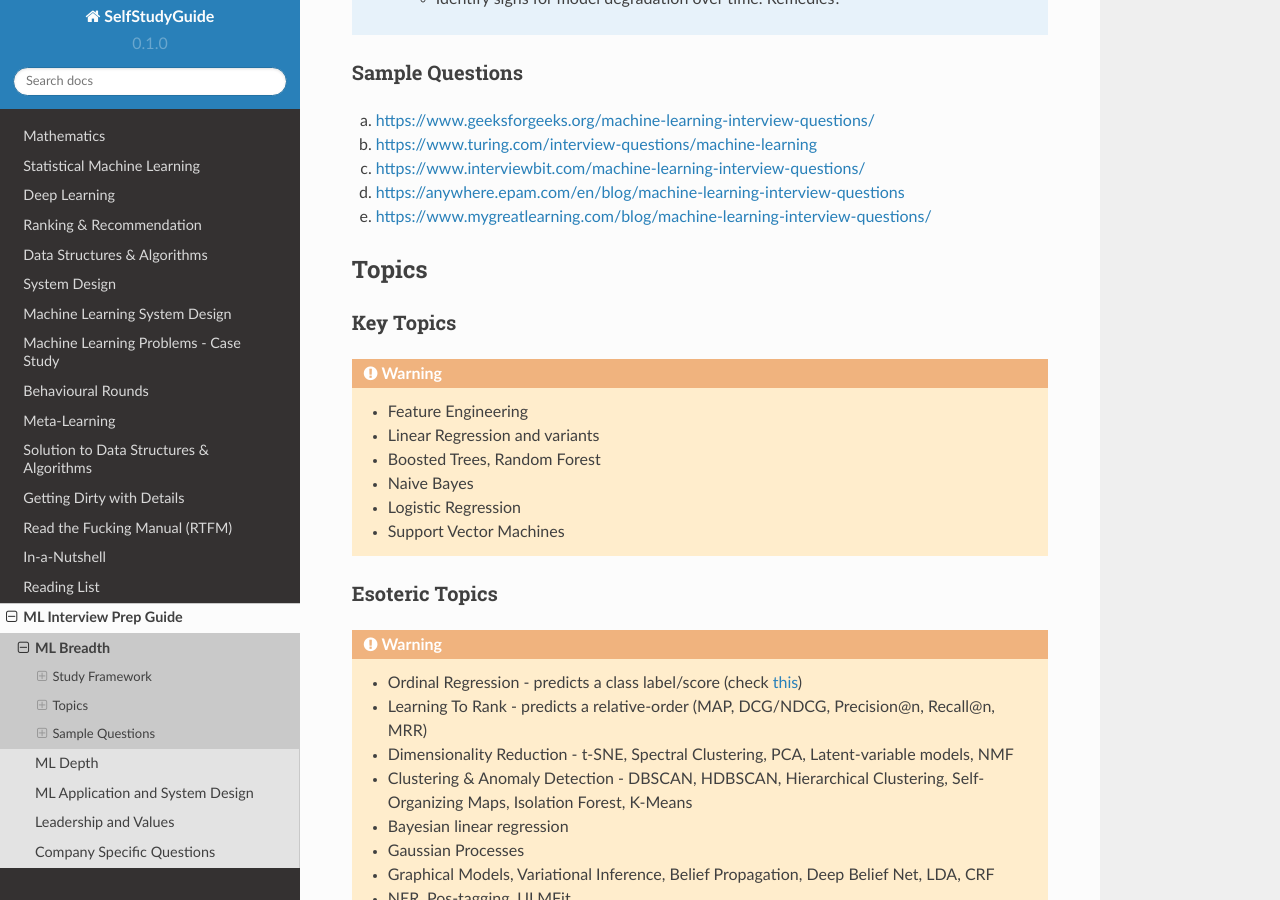
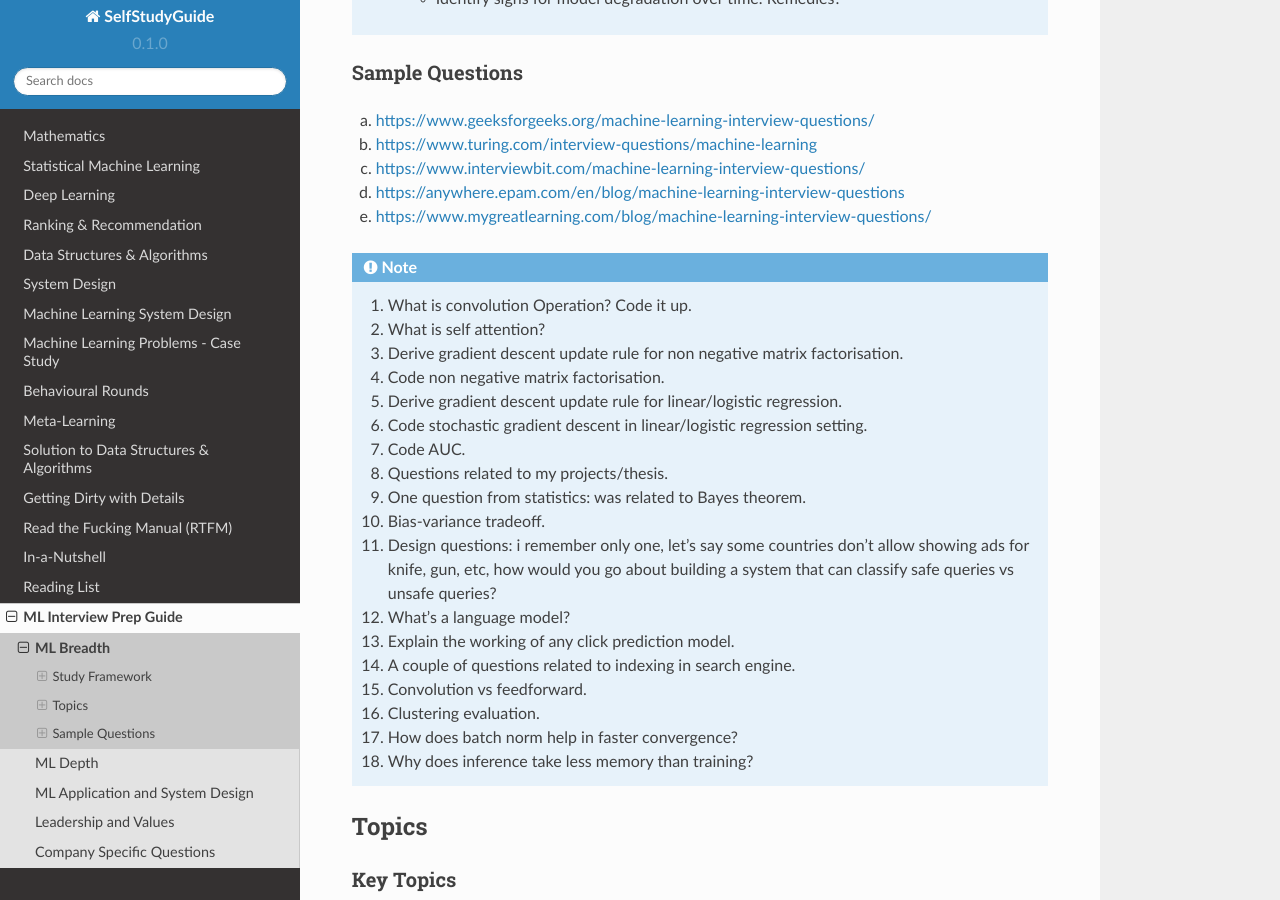
Before and after one commit to uselesstechjunks/leetcode, a Sphinx documentation site: the page built from docs/source/interviews/breadth.rst, in a window 1280 px wide and 900 px high, scrolled down 786 px. Built offline with Sphinx 7.4.7 and the Read the Docs theme 2.0.0, drawn with Linux system fonts in a browser that asks for light colours.

Commit message:
Update breadth.rst (#157)

```diff
--- a/docs/source/interviews/breadth.rst
+++ b/docs/source/interviews/breadth.rst
@@ -36,6 +36,26 @@ Sample Questions
 (c) https://www.interviewbit.com/machine-learning-interview-questions/
 (d) https://anywhere.epam.com/en/blog/machine-learning-interview-questions
 (e) https://www.mygreatlearning.com/blog/machine-learning-interview-questions/
+
+.. note::
+	1. What is convolution Operation? Code it up.
+	2. What is self attention?
+	3. Derive gradient descent update rule for non negative matrix factorisation.
+	4. Code non negative matrix factorisation.
+	5. Derive gradient descent update rule for linear/logistic regression.
+	6. Code stochastic gradient descent in linear/logistic regression setting.
+	7. Code AUC.
+	8. Questions related to my projects/thesis.
+	9. One question from statistics: was related to Bayes theorem.
+	10. Bias-variance tradeoff.
+	11. Design questions: i remember only one, let's say some countries don't allow showing ads for knife, gun, etc, how would you go about building a system that can classify safe queries vs unsafe queries?
+	12. What's a language model?
+	13. Explain the working of any click prediction model.
+	14. A couple of questions related to indexing in search engine.
+	15. Convolution vs feedforward.
+	16. Clustering evaluation.
+	17. How does batch norm help in faster convergence?
+	18. Why does inference take less memory than training?
 
 Topics
 ********************************************************************************
```
